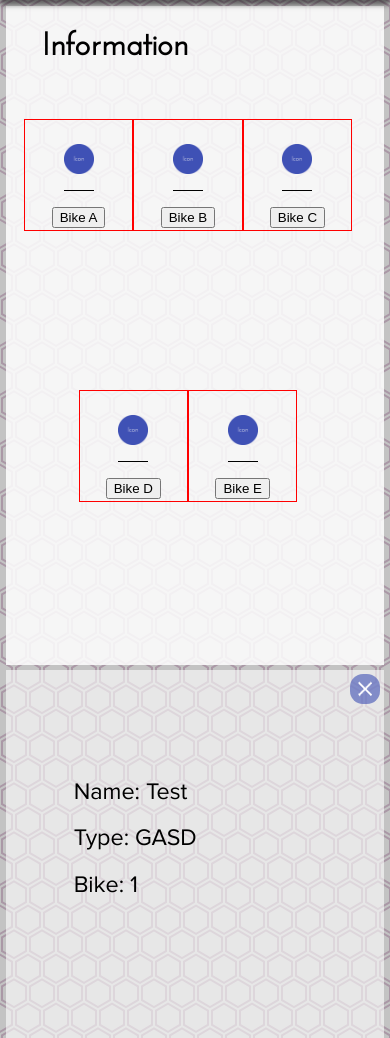
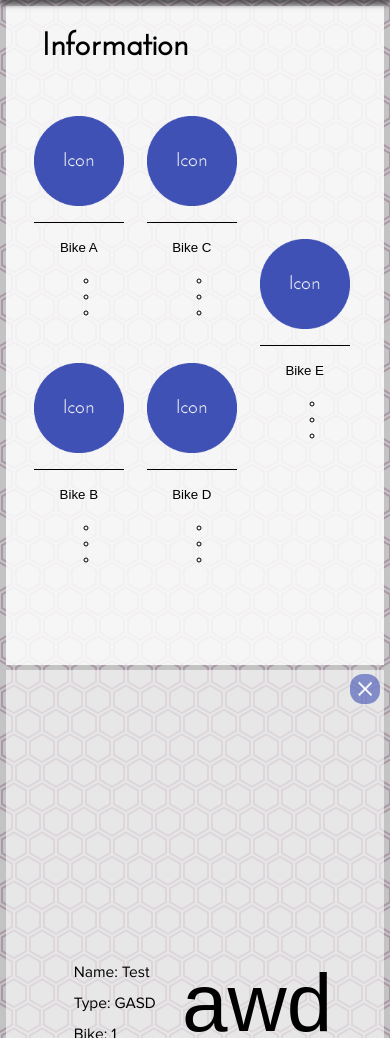
Before and after one commit to JPBallares/JPBallares.github.io, a PHP site: page /bikeRental/index.html in a window 390 px wide. Shown: the part 60-1098 px from the top of the page. Run offline with PHP 8.4, Linux system fonts and the light colour scheme.

Commit message:
Further improved code for responsiveness.

```diff
--- a/bikeRental/styles/index.css
+++ b/bikeRental/styles/index.css
@@ -187,7 +187,12 @@
 	font-size: 4vw;
 }
 
-@media screen and (max-width: 380px), screen and (max-height: 660px) ,screen and (max-width: 770px), screen and (max-height: 1024px) {
+.bike {
+	border-style: none;
+	background-color: rgba(0, 0, 0, 0);
+}
+
+@media screen and (max-width: 380px), screen and (max-height: 660px) {
 	.client-info {
 		font-size: 6vw;
 	}
--- a/bikeRental/styles/layout.css
+++ b/bikeRental/styles/layout.css
@@ -111,7 +111,21 @@
 	align-items: center;
 }
 
-@media screen and (max-width: 380px), screen and (max-height: 660px), screen and (max-width: 770px), screen and (max-height: 1024px) {
+@media screen and (max-width: 769px) {
+	.bike-container img {
+		height: 90px;
+		width: 90px;
+	}
+
+	.bike-container {
+		height: auto;
+		display: flex;
+		flex-flow: column;
+		flex-wrap: wrap;
+	}
+}
+
+@media screen and (max-width: 380px), screen and (max-height: 660px) {
 	.rent-info {
 		flex-flow: column;
 	}
@@ -140,7 +154,6 @@
 		margin: 0;
 		width: 100px;
 		height: 80px;
-		border: red 1px solid;
 	}
 
 	.bike-container .bike + ol {
```
